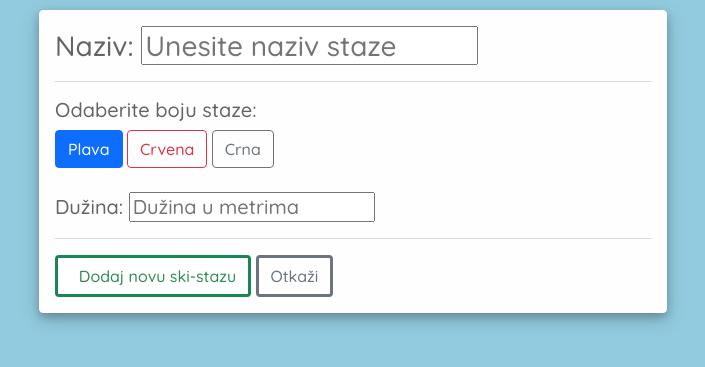
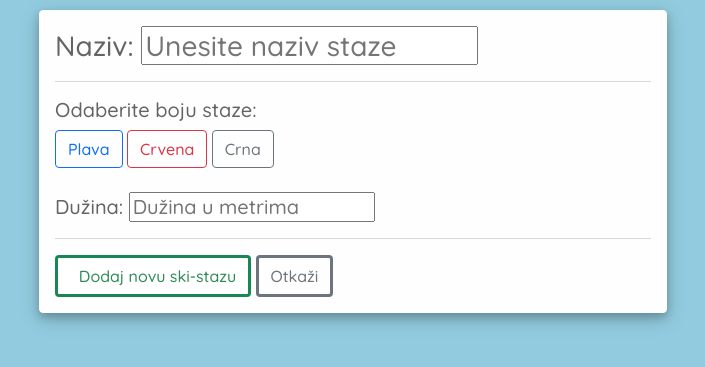
Before and after one commit to teodorcvijovic/Aplikacija-za-planiranje-skijaskih-aktivnosti, a Django app: page /addTrack/ in a window 1280 px wide. Shown: the part 138-505 px from the top of the page, without its empty margins (275-980 px from the left). Run offline with Django 4.2, Linux system fonts and the light colour scheme; the visitor is signed in with stand-in values (Sample User, id 1); some libraries are stand-ins or nearby versions.

Commit message:
Popravljen back-end dodavanja nove staze

```diff
--- a/faza 5/djangoProject/jahorina/views.py
+++ b/faza 5/djangoProject/jahorina/views.py
@@ -307,7 +307,7 @@ def addTrack(request):
     if trackform.is_valid():
         name = trackform.cleaned_data.get('name')
         #color = trackform.cleaned_data.get('color')
-        color = trackform.cleaned_data.get('trackColor')
+        color = request.POST.get('trackColor')
         length = trackform.cleaned_data.get('length')
 
         track = SkiTrack.objects.filter(name=name)
--- a/faza 5/djangoProject/templates/addTrack.html
+++ b/faza 5/djangoProject/templates/addTrack.html
@@ -24,7 +24,7 @@
 
 {#                {% for value, text in trackform.color.field.choices %}#}
 {#                    {% if value == 0 %}#}
-                        <input type="radio" class="btn-check" name="trackColor" id="plava-outlined" value="0" checked>
+                        <input type="radio" class="btn-check" name="trackColor" id="plava-outlined" value="0">
                         <label class="btn btn-outline-primary" for="plava-outlined" id="plavaLabel">Plava</label>
 {#                        {% elif value == 1 %}#}
                         <input type="radio" class="btn-check" name="trackColor" id="crvena-outlined" value="1">
```
